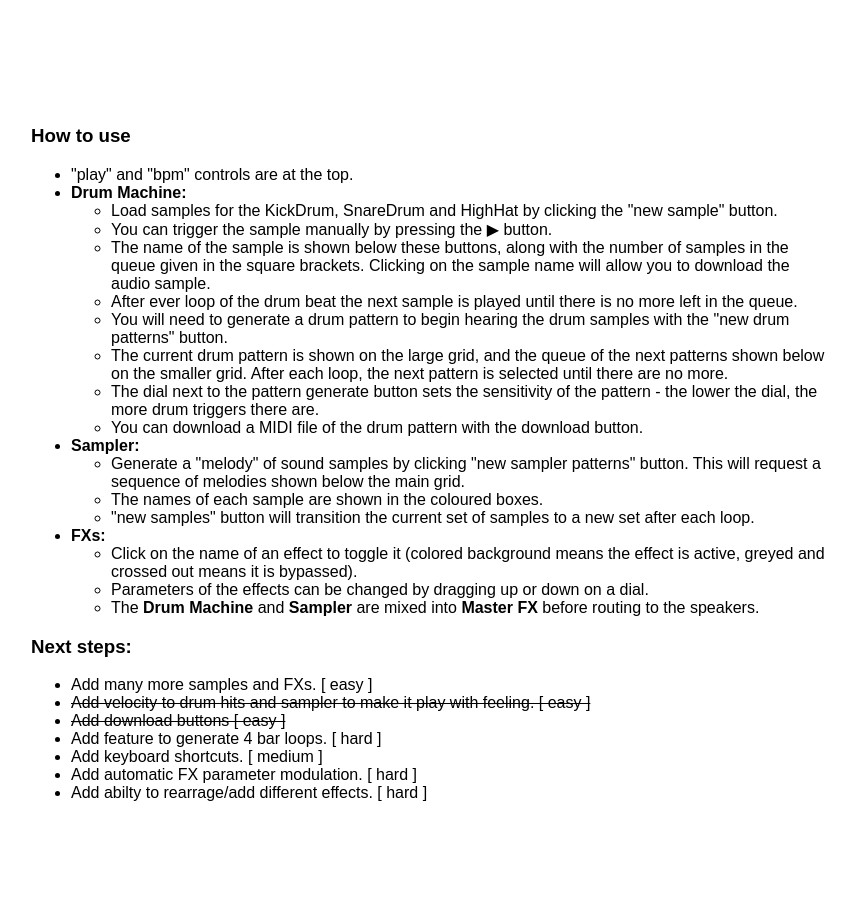
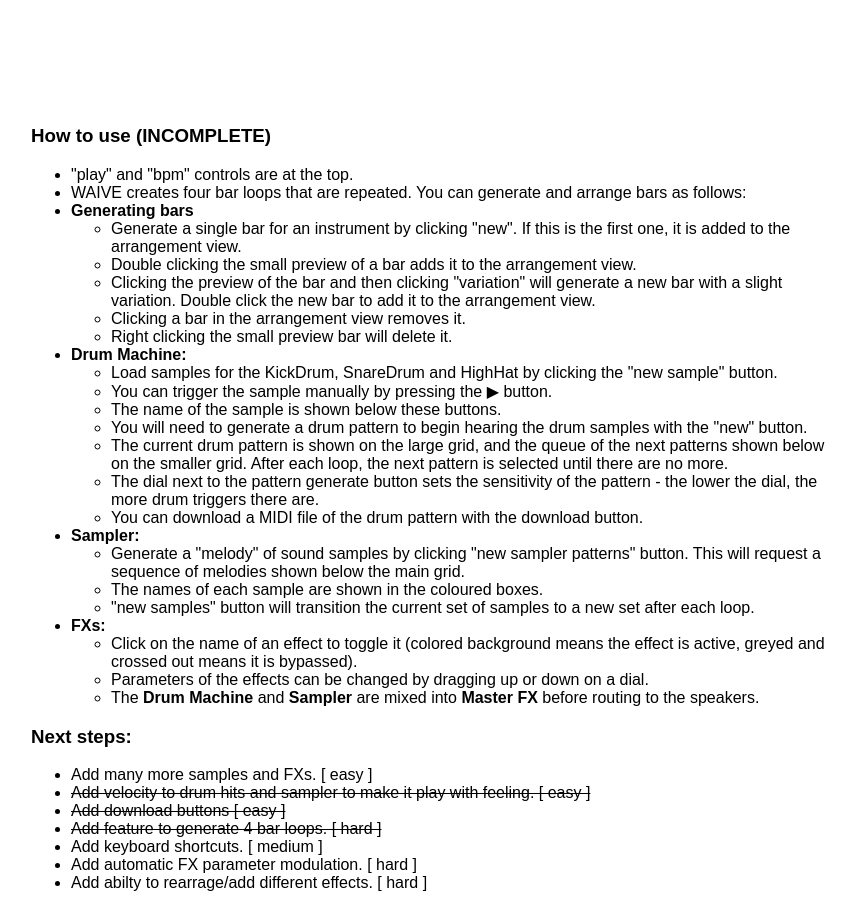
Before and after one commit to al165/WAIVE-Online, a website built with webpack: page src/index.html in a window 1280 px wide. Shown: the part 1200-2108 px from the top of the page, without its empty margins (209-1064 px from the left). Before the commit the page ends 2018 px from the top, so only its background shows below. Built offline with nearby package versions, Linux system fonts and the light colour scheme; files whose address does not match are found by name; what audio-recorder-polyfill would draw is missing.

Commit message:
updated instructions

```diff
--- a/src/index.html
+++ b/src/index.html
@@ -72,16 +72,25 @@
 		</div>
 
 		<br><br><br><br>
-		<h3>How to use</h3>
+		<h3>How to use (INCOMPLETE)</h3>
 		<ul>
     		<li>"play" and "bpm" controls are at the top.</li>
+    		<li>WAIVE creates four bar loops that are repeated. You can generate and arrange bars as follows:</li>
+    		<li><b>Generating bars</b>
+        		<ul>
+            		<li>Generate a single bar for an instrument by clicking "new". If this is the first one, it is added to the arrangement view.</li>
+            		<li>Double clicking the small preview of a bar adds it to the arrangement view.</li>
+            		<li>Clicking the preview of the bar and then clicking "variation" will generate a new bar with a slight variation. Double click the new bar to add it to the arrangement view.</li>
+            		<li>Clicking a bar in the arrangement view removes it.</li>
+            		<li>Right clicking the small preview bar will delete it.</li>
+        		</ul>
+    		</li>
     		<li><b>Drum Machine:</b>
         		<ul>
     				<li>Load samples for the KickDrum, SnareDrum and HighHat by clicking the "new sample" button.</li>
     				<li>You can trigger the sample manually by pressing the ▶ button.</li>
-            		<li>The name of the sample is shown below these buttons, along with the number of samples in the queue given in the square brackets. Clicking on the sample name will allow you to download the audio sample.</li>
-            		<li>After ever loop of the drum beat the next sample is played until there is no more left in the queue.</li>
-            		<li>You will need to generate a drum pattern to begin hearing the drum samples with the "new drum patterns" button.</li>
+            		<li>The name of the sample is shown below these buttons.</li>
+            		<li>You will need to generate a drum pattern to begin hearing the drum samples with the "new" button.</li>
             		<li>The current drum pattern is shown on the large grid, and the queue of the next patterns shown below on the smaller grid. After each loop, the next pattern is selected until there are no more.</li>
             		<li>The dial next to the pattern generate button sets the sensitivity of the pattern - the lower the dial, the more drum triggers there are.</li>
             		<li>You can download a MIDI file of the drum pattern with the download button.</li>
@@ -108,7 +117,7 @@
     		<li>Add many more samples and FXs. [ easy ]</li>
     		<li><s>Add velocity to drum hits and sampler to make it play with feeling. [ easy ]</s></li>
     		<li><s>Add download buttons [ easy ]</s></li>
-    		<li>Add feature to generate 4 bar loops. [ hard ]</li>
+    		<li><s>Add feature to generate 4 bar loops. [ hard ]</s></li>
     		<li>Add keyboard shortcuts. [ medium ]</li>
     		<li>Add automatic FX parameter modulation. [ hard ]</li>
     		<li>Add abilty to rearrage/add different effects. [ hard ]</li>
```
